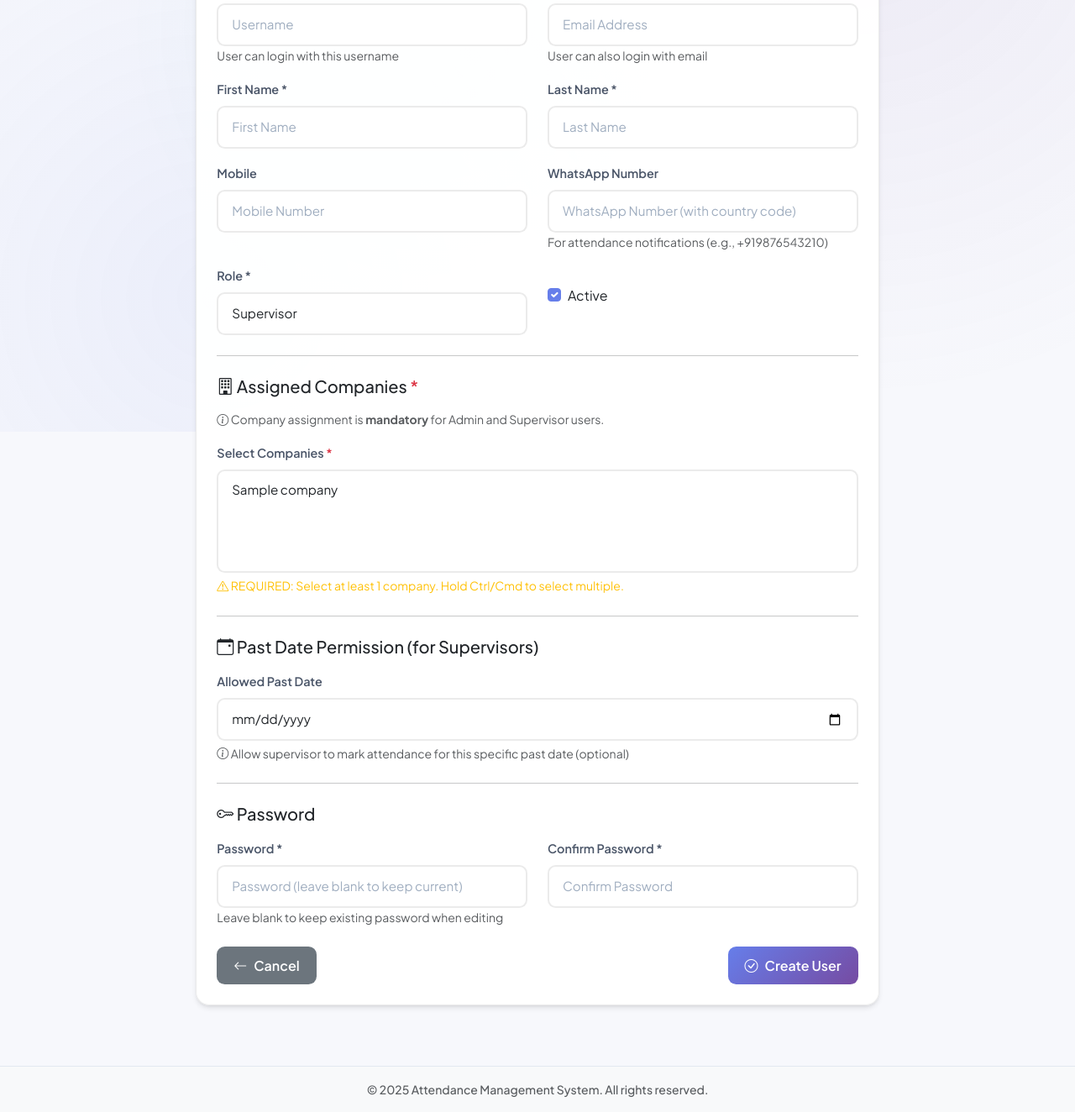
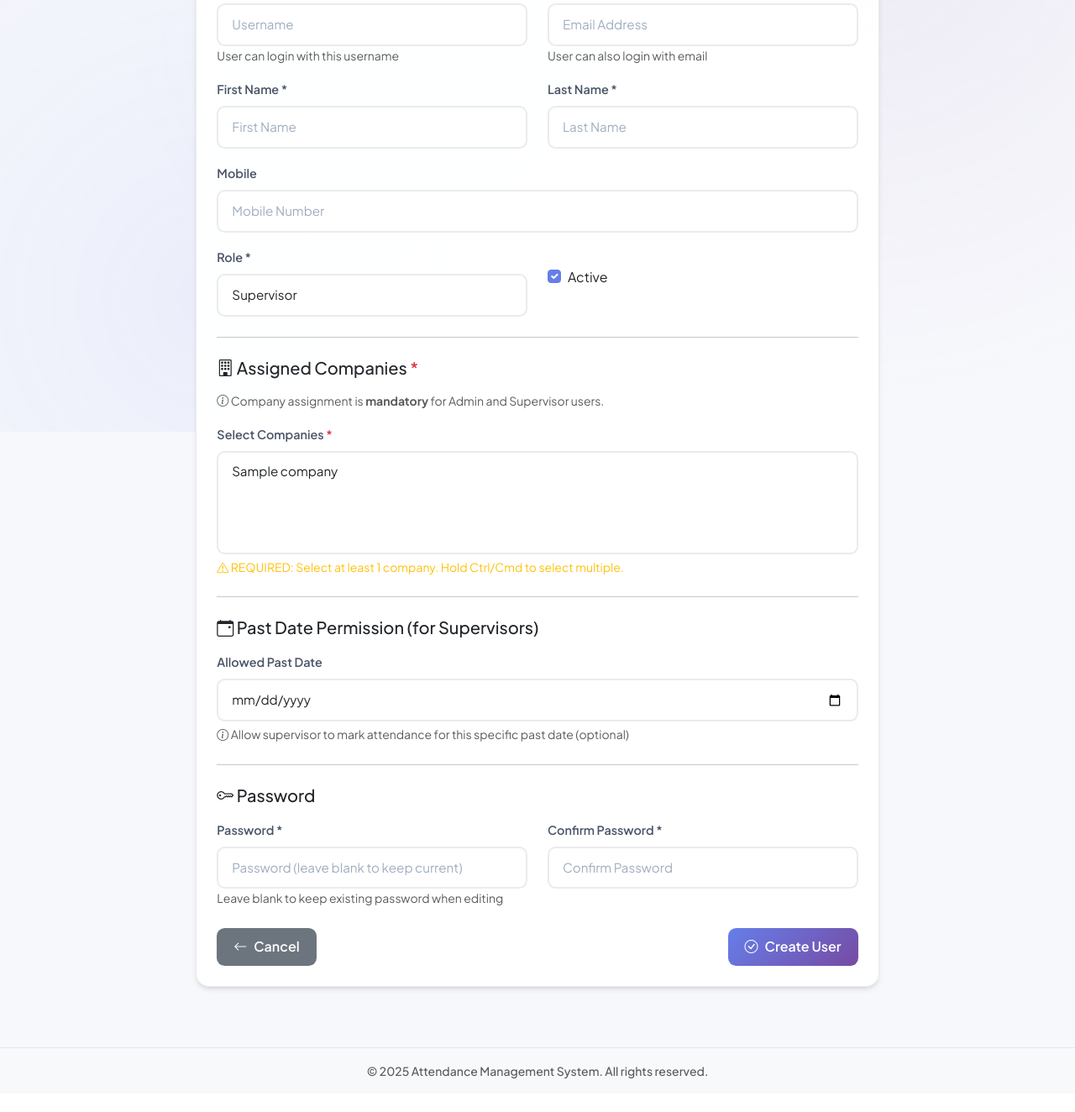
Before and after one commit to Dhyaarth0105/mlworkers, a Django app: page /users/create/ in a window 1280 px wide. Shown: the part 286-1610 px from the top of the page at 84% size. After the commit the page ends 1571 px from the top, so only its background shows below. Run offline with Django 4.2, Linux system fonts and the light colour scheme; a user stored in the database is signed in; tables that the repository leaves empty hold one stand-in row (values such as "Sample post").

Commit message:
Fix employee filters, clickable employee count in companies, move WhatsApp to Employee

```diff
--- a/accounts/forms.py
+++ b/accounts/forms.py
@@ -227,14 +227,13 @@ class UserManagementForm(forms.ModelForm):
 
     class Meta:
         model = User
-        fields = ['username', 'first_name', 'last_name', 'email', 'mobile', 'whatsapp_number', 'role', 'assigned_companies', 'allowed_past_date', 'is_active']
+        fields = ['username', 'first_name', 'last_name', 'email', 'mobile', 'role', 'assigned_companies', 'allowed_past_date', 'is_active']
         widgets = {
             'username': forms.TextInput(attrs={'class': 'form-control', 'placeholder': 'Username'}),
             'first_name': forms.TextInput(attrs={'class': 'form-control', 'placeholder': 'First Name'}),
             'last_name': forms.TextInput(attrs={'class': 'form-control', 'placeholder': 'Last Name'}),
             'email': forms.EmailInput(attrs={'class': 'form-control', 'placeholder': 'Email Address'}),
             'mobile': forms.TextInput(attrs={'class': 'form-control', 'placeholder': 'Mobile Number'}),
-            'whatsapp_number': forms.TextInput(attrs={'class': 'form-control', 'placeholder': 'WhatsApp Number (with country code)'}),
             'role': forms.Select(attrs={'class': 'form-control'}),
             'assigned_companies': forms.SelectMultiple(attrs={
                 'class': 'form-control',
@@ -254,8 +253,6 @@ class UserManagementForm(forms.ModelForm):
         self.fields['assigned_companies'].help_text = 'REQUIRED: Select at least 1 company. Hold Ctrl/Cmd to select multiple.'
         self.fields['allowed_past_date'].required = False
         self.fields['allowed_past_date'].help_text = 'Allow supervisor to mark attendance for this specific past date (optional)'
-        self.fields['whatsapp_number'].required = False
-        self.fields['whatsapp_number'].help_text = 'For attendance notifications (e.g., +919876543210)'
 
         # Make password required for new users
         if not self.instance.pk:
--- a/accounts/templates/accounts/user_form.html
+++ b/accounts/templates/accounts/user_form.html
@@ -62,19 +62,11 @@
                         </div>
 
                         <div class="row mb-3">
-                            <div class="col-md-6">
+                            <div class="col-md-12">
                                 <label class="form-label">Mobile</label>
                                 {{ form.mobile }}
                                 {% if form.mobile.errors %}
                                 <div class="text-danger small">{{ form.mobile.errors.0 }}</div>
-                                {% endif %}
-                            </div>
-                            <div class="col-md-6">
-                                <label class="form-label">WhatsApp Number</label>
-                                {{ form.whatsapp_number }}
-                                <small class="text-muted d-block">For attendance notifications (e.g., +919876543210)</small>
-                                {% if form.whatsapp_number.errors %}
-                                <div class="text-danger small">{{ form.whatsapp_number.errors.0 }}</div>
                                 {% endif %}
                             </div>
                         </div>
--- a/attendance/views.py
+++ b/attendance/views.py
@@ -22,8 +22,8 @@ logger = logging.getLogger(__name__)
 def send_whatsapp_notification(employee, attendance):
     """Send WhatsApp notification to employee about their attendance"""
     try:
-        # Get employee's WhatsApp number (from contact_number field)
-        whatsapp_number = employee.contact_number
+        # Get employee's WhatsApp number (use whatsapp_number field, fallback to contact_number)
+        whatsapp_number = employee.whatsapp_number or employee.contact_number
         if not whatsapp_number:
             return False
 
--- a/companies/templates/companies/company_list.html
+++ b/companies/templates/companies/company_list.html
@@ -51,7 +51,11 @@
                                     <td><strong>{{ company.name }}</strong></td>
                                     <td>{{ company.contact_number }}</td>
                                     <td>{{ company.email }}</td>
-                                    <td><span class="badge bg-info">{{ company.get_employee_count }}</span></td>
+                                    <td>
+                                        <a href="{% url 'employees:employee_list' %}?company={{ company.id }}" class="badge bg-info text-decoration-none" title="Click to view employees">
+                                            {{ company.get_employee_count }}
+                                        </a>
+                                    </td>
                                     <td>{{ company.created_at|date:"M d, Y" }}</td>
                                     <td>
                                         <a href="{% url 'companies:company_detail' company.pk %}"
--- a/employees/models.py
+++ b/employees/models.py
@@ -16,6 +16,12 @@ class Employee(models.Model):
     )
     designation = models.CharField(max_length=100)
     contact_number = models.CharField(max_length=20)
+    whatsapp_number = models.CharField(
+        max_length=20,
+        blank=True,
+        null=True,
+        help_text="WhatsApp number for attendance notifications (e.g., +919876543210)"
+    )
     email = models.EmailField(blank=True, null=True)
     date_of_joining = models.DateField()
 
```
Also changed, not shown: employees/forms.py (+5 -3 lines), employees/templates/employees/employee_list.html (+6 -4 lines), employees/migrations/0005_employee_whatsapp_number.py (added).
